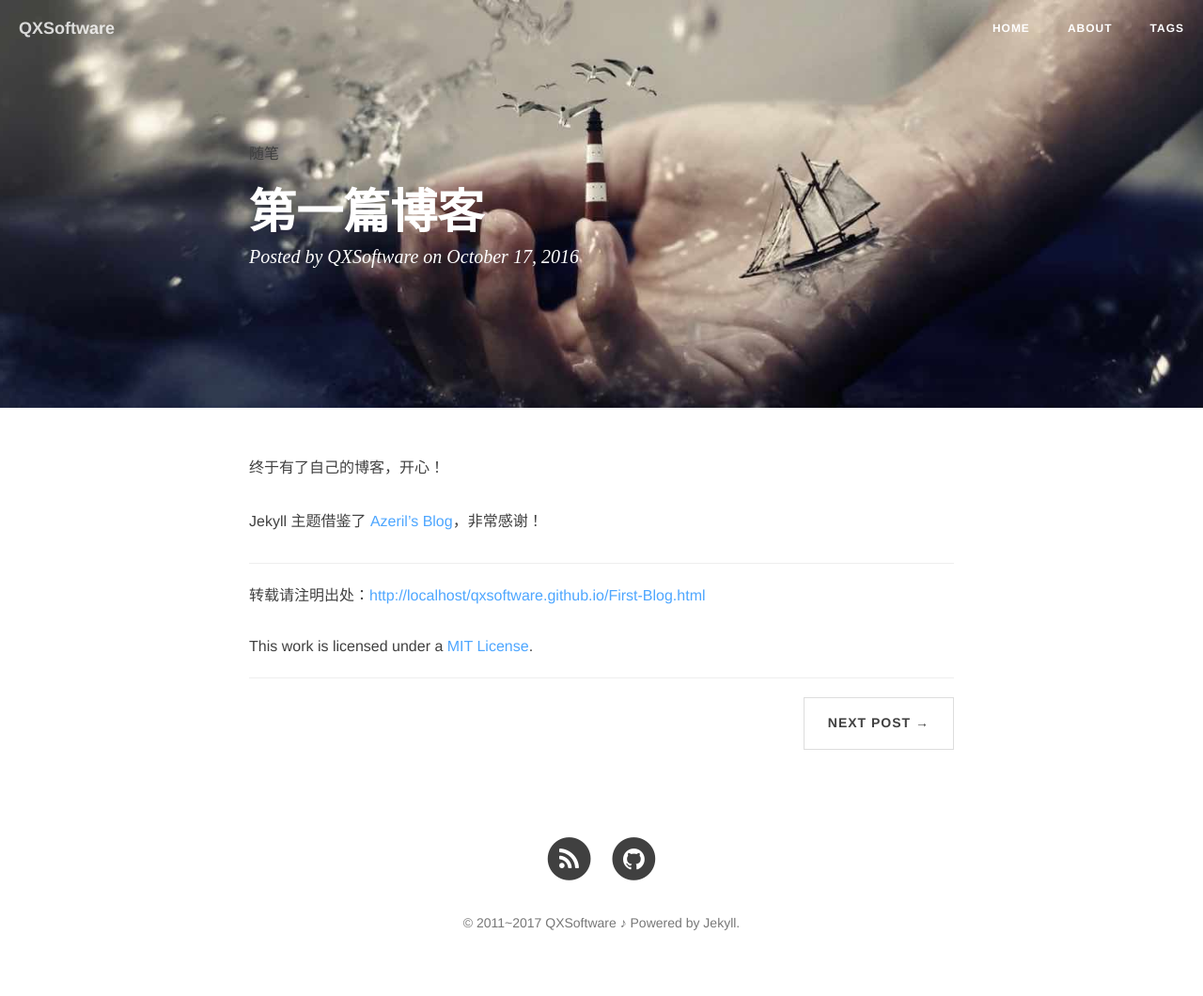
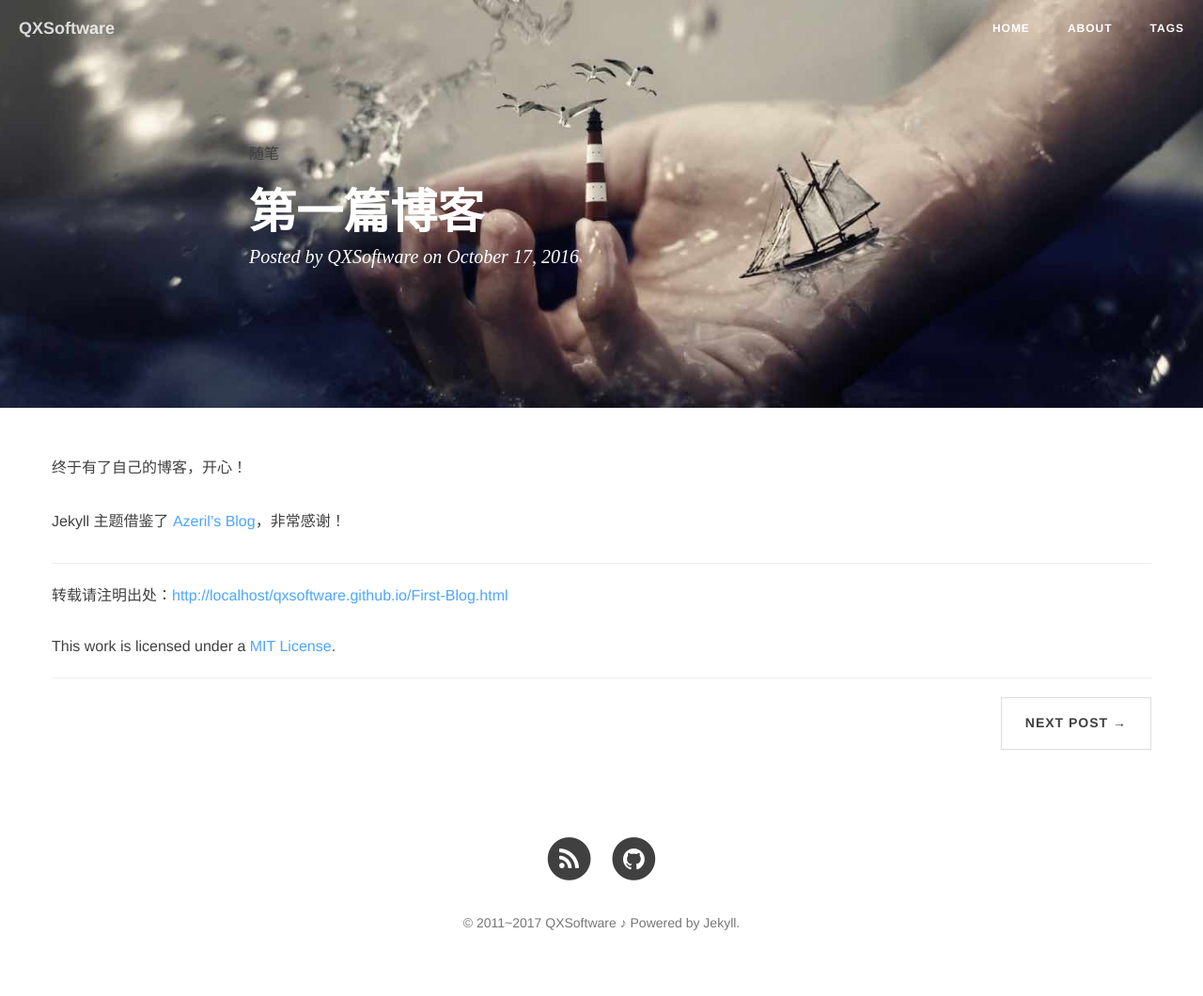
Before and after one commit to QXSoftware/qxsoftware.github.io, a Jekyll site: the page built from _posts/2016-10-17-First Blog.md, in a window 1280 px wide. Shown: the whole page at 94% size. Built offline with Jekyll 4.4.1, drawn with Linux system fonts in a browser that asks for light colours; nearby versions of some CDN libraries; comment, search, counter and statistics services are not loaded.

Commit message:
make post wider

```diff
--- a/_layouts/post.html
+++ b/_layouts/post.html
@@ -35,7 +35,7 @@ layout: default
     <div class="container">
         <div class="row">
             <!-- <div class="col-lg-8 col-lg-offset-2 col-md-10 col-md-offset-1 post-container"> -->
-			<div class="col-lg-8 col-lg-offset-2 col-md-10 col-md-offset-1 post-container">
+			<div class="post-container">
 
                 {{ content }}
 
```
